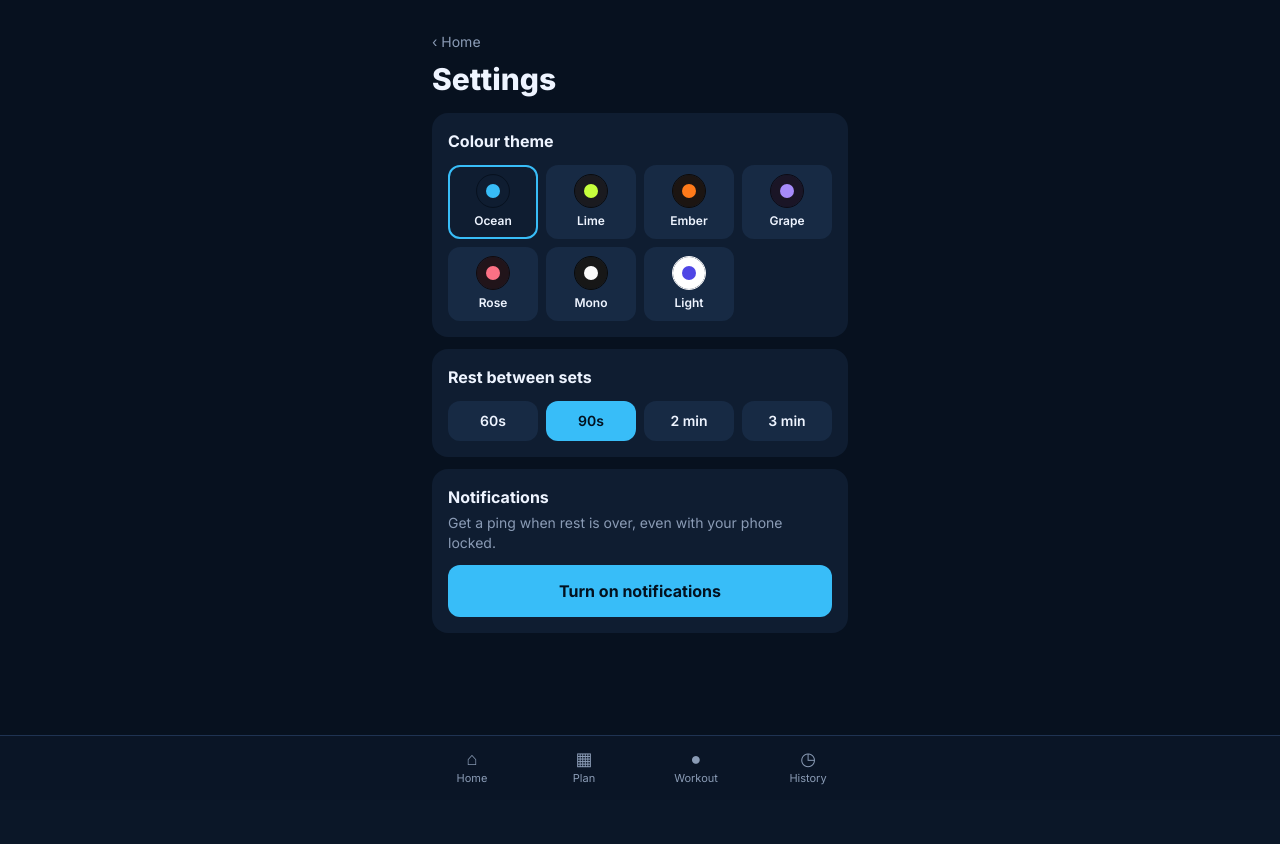
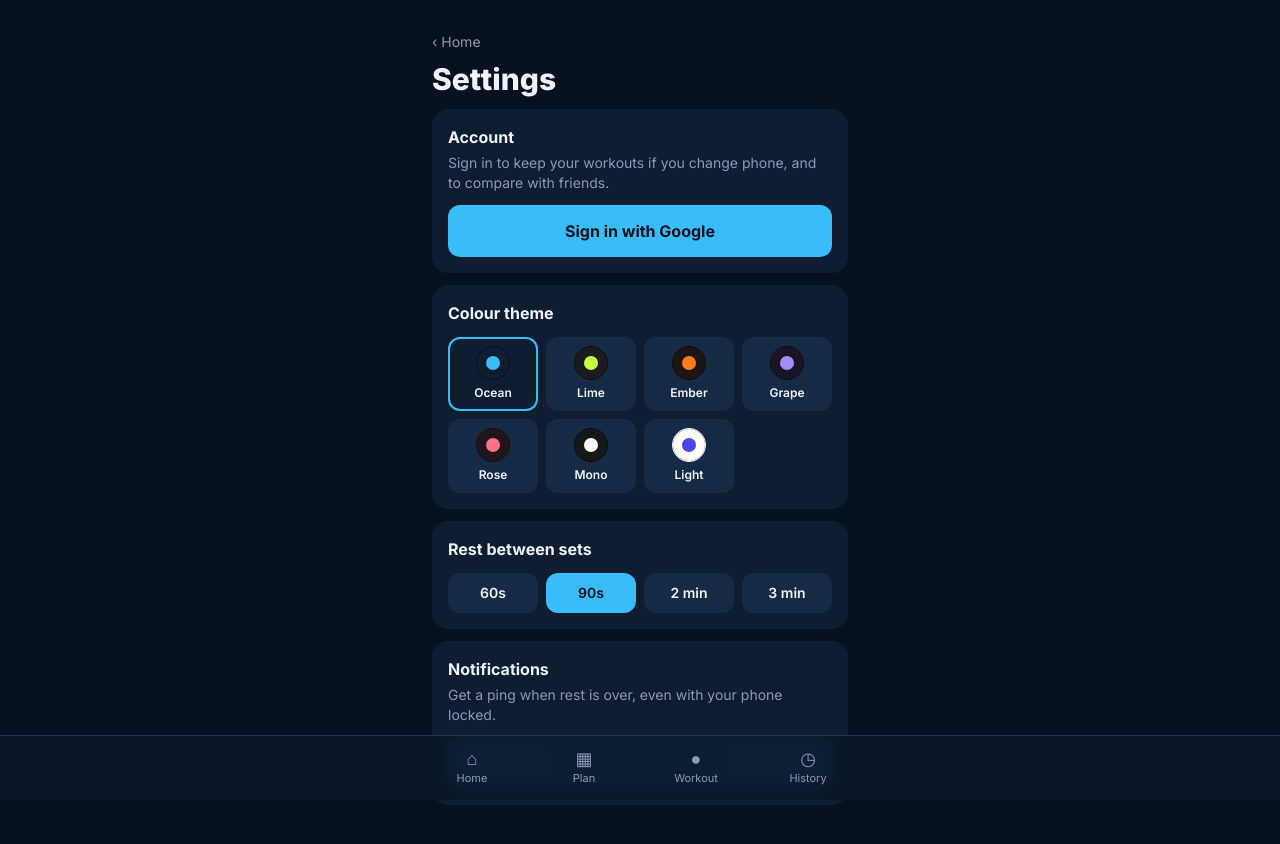
Before and after one commit to bryanfrds/workout-tracker, a Next.js app: page /settings in a window 1280 px wide. Shown: the top 844 px of the page. Before the commit the page ends 800 px from the top, so only its background shows below. Built offline with nearby package versions, Linux system fonts and the light colour scheme; no server answers.

Commit message:
Add Google sign-in with Auth.js

```diff
--- a/package.json
+++ b/package.json
@@ -12,6 +12,7 @@
   "dependencies": {
     "@upstash/qstash": "^2.12.1",
     "next": "16.4.3",
+    "next-auth": "^5.0.0-beta.32",
     "react": "19.3.0",
     "react-dom": "19.3.0",
     "server-only": "^0.0.1",
--- /dev/null
+++ b/src/app/api/auth/[...nextauth]/route.ts
@@ -0,0 +1,3 @@
+import { handlers } from "@/auth";
+
+export const { GET, POST } = handlers;
--- a/src/app/layout.tsx
+++ b/src/app/layout.tsx
@@ -1,5 +1,6 @@
 import type { Metadata, Viewport } from "next";
 import { Inter } from "next/font/google";
+import { SessionProvider } from "next-auth/react";
 import { Suspense } from "react";
 import RegisterServiceWorker from "@/components/RegisterServiceWorker";
 import RestPushSync from "@/components/RestPushSync";
@@ -34,12 +35,14 @@ export default function RootLayout({ children }: LayoutProps<"/">) {
         <script dangerouslySetInnerHTML={{ __html: THEME_SCRIPT }} />
       </head>
       <body className="min-h-full font-sans">
+        <SessionProvider>
           <main className="mx-auto max-w-md px-4 pt-[max(env(safe-area-inset-top),24px)] pb-32">
             {children}
           </main>
           <Suspense>
             <TabBar />
           </Suspense>
+        </SessionProvider>
         <RegisterServiceWorker />
         <RestPushSync />
         <ThemeSync />
--- a/src/app/settings/page.tsx
+++ b/src/app/settings/page.tsx
@@ -2,6 +2,7 @@
 
 import Link from "next/link";
 import { useState, useSyncExternalStore } from "react";
+import AccountCard from "@/components/AccountCard";
 import { createReminder, deleteReminder, isInstalled, pushSupported, subscribe, unsubscribe } from "@/lib/push-client";
 import { setState, useAppState } from "@/lib/store";
 import { THEMES, themeOf } from "@/lib/themes";
@@ -70,7 +71,9 @@ export default function SettingsPage() {
       </Link>
       <h1 className="mt-2 text-3xl font-extrabold">Settings</h1>
 
-      <section className="mt-4 rounded-2xl bg-card p-4">
+      <AccountCard />
+
+      <section className="mt-3 rounded-2xl bg-card p-4">
         <h2 className="font-bold">Colour theme</h2>
         <div className="mt-3 grid grid-cols-4 gap-2" role="group" aria-label="Colour theme">
           {THEMES.map((t) => {
--- /dev/null
+++ b/src/auth.ts
@@ -0,0 +1,18 @@
+import NextAuth from "next-auth";
+import Google from "next-auth/providers/google";
+
+/**
+ * Google sign-in. The session lives in a signed cookie, so signing in needs no
+ * database — the workouts themselves still live on the phone until syncing lands.
+ */
+export const { handlers, signIn, signOut, auth } = NextAuth({
+  providers: [
+    Google({
+      clientId: process.env.GOOGLE_CLIENT_ID,
+      clientSecret: process.env.GOOGLE_CLIENT_SECRET,
+    }),
+  ],
+  session: { strategy: "jwt" },
+  // Vercel's preview URLs change on every deploy; this lets them serve auth too.
+  trustHost: true,
+});
--- /dev/null
+++ b/src/components/AccountCard.tsx
@@ -0,0 +1,44 @@
+"use client";
+
+import { signIn, signOut, useSession } from "next-auth/react";
+
+/** Sign in with Google, or show who's signed in. */
+export default function AccountCard() {
+  const { data: session, status } = useSession();
+
+  return (
+    <section className="mt-3 rounded-2xl bg-card p-4">
+      <h2 className="font-bold">Account</h2>
+
+      {status === "loading" && <p className="mt-1 text-sm text-muted">Checking…</p>}
+
+      {status === "unauthenticated" && (
+        <>
+          <p className="mt-1 text-sm text-muted">
+            Sign in to keep your workouts if you change phone, and to compare with friends.
+          </p>
+          <button
+            onClick={() => signIn("google")}
+            className="mt-3 w-full rounded-xl bg-accent p-3.5 font-bold text-accent-ink"
+          >
+            Sign in with Google
+          </button>
+        </>
+      )}
+
+      {status === "authenticated" && (
+        <>
+          <p className="mt-1 text-sm text-muted">
+            Signed in as {session.user?.name ?? session.user?.email ?? "you"}.
+          </p>
+          <button
+            onClick={() => signOut()}
+            className="mt-3 w-full rounded-xl bg-card2 p-3 text-sm font-semibold"
+          >
+            Sign out
+          </button>
+        </>
+      )}
+    </section>
+  );
+}
```
Also changed, not shown: 1 other file (tests, documents, lock files or other folders). Lines whose indentation alone changed are shown as unchanged.
